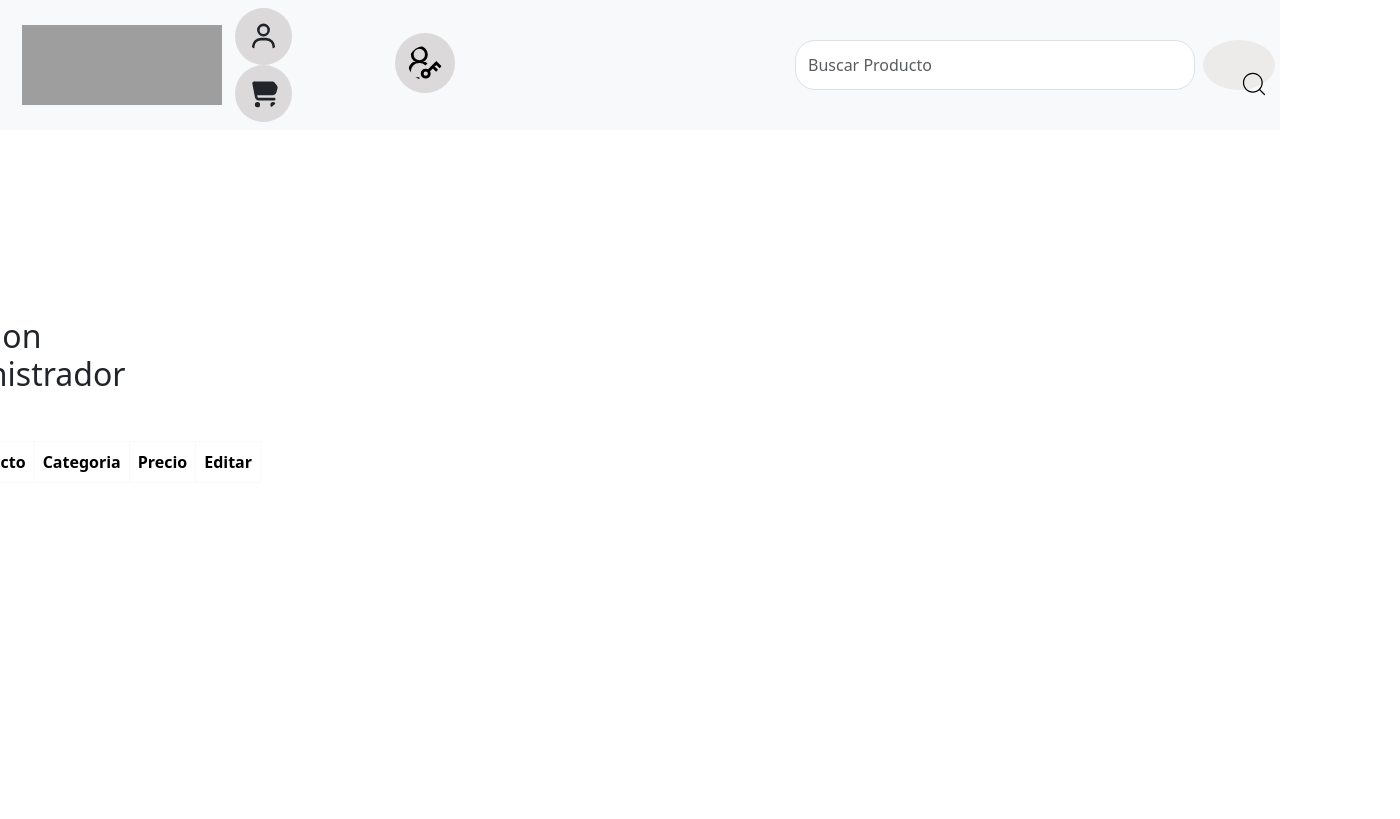
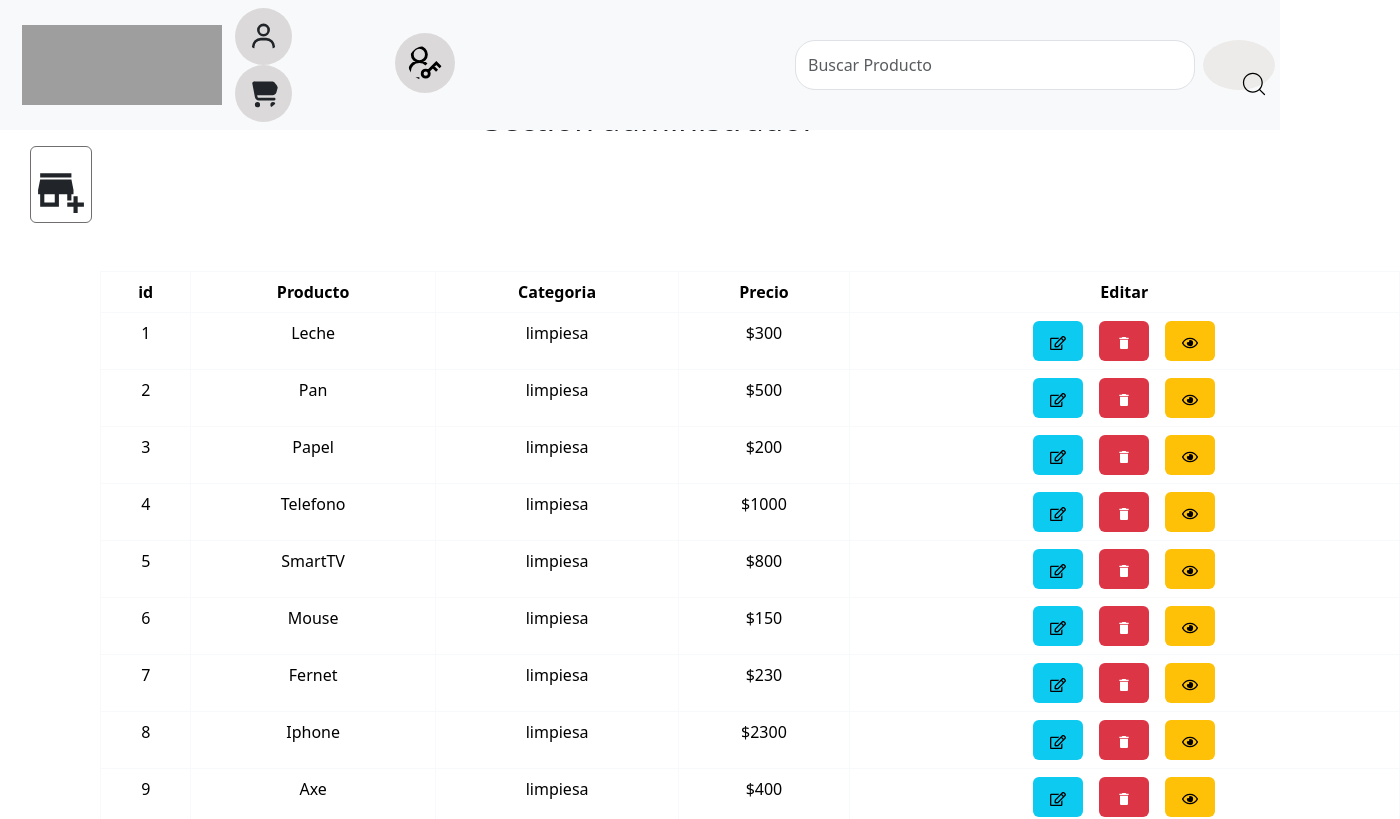
Before and after one commit to joseismaelvargas/ecomertproyecto, a React (Vite) app: page /administrador in a window 1280 px wide. Shown: the top 819 px of the page, 1400 px wide, since content can reach past the window. Built offline with nearby package versions, Linux system fonts and the light colour scheme; data requests are answered from the project's data file; grey boxes are pictures that could not be loaded; a web font is replaced by a local one.

Commit message:
Se creo la seccion admin

```diff
--- a/src/components/Modal.jsx
+++ b/src/components/Modal.jsx
@@ -57,7 +57,7 @@ export const Modal=({isOpen,modalClose,carrito,setCarrito})=>{
 
     return(
       <>
-        <article className={`modal ${isOpen?"is-open":""}`}>
+        <article className={`modalcarrito ${isOpen?"is-open":""}`}>
             <div className="container">
               <h1 className='nunito-uniquifier-titlemodal'>Mi Carrito</h1>
                <h1 className='titlemodal' onClick={modalClose}>X</h1>
--- /dev/null
+++ b/src/components/ModalAdmin.jsx
@@ -0,0 +1,22 @@
+export const ModalAdmin=()=>{
+    return(
+        <>
+   <div className="modal fade" id="exampleModal" tabindex="-1" aria-labelledby="exampleModalLabel" aria-hidden="true">
+  <div className="modal-dialog">
+    <div className="modal-content">
+      <div className="modal-header">
+        <h1 className="modal-title fs-5" id="exampleModalLabel">Agregue su Producto</h1>
+        <button type="button" className="btn-close" data-bs-dismiss="modal" aria-label="Close"></button>
+      </div>
+      <div className="modal-body">
+
+      </div>
+      <div className="modal-footer">
+
+      </div>
+    </div>
+  </div>
+</div>
+        </>
+    )
+}
--- a/src/components/css/administrador.css
+++ b/src/components/css/administrador.css
@@ -1,3 +1,29 @@
 .Administrador{
     margin: 100px -100px;
 }
+.button-admin{
+    margin: 0px 130px;
+    font-size: 50px;
+    border: solid 1px rgb(112, 110, 110);
+    padding: 0px 5px;
+
+
+
+}
+.button-admin:hover{
+   box-shadow: 0px 0px 2px 2px rgb(75, 74, 74);
+     color: rgb(255, 144, 17);
+}
+.table{
+    width: 1300px;
+    margin: auto 100px;
+}
+.button-opciones{
+    border: solid 3px black;
+    border: none;
+    margin: 0px 8px;
+    width: 50px;
+    height: 40px;
+
+
+}
--- a/src/components/css/modal.css
+++ b/src/components/css/modal.css
@@ -1,4 +1,4 @@
-.modal{
+.modalcarrito{
     background-color: rgb(255, 249, 249);
     color: rgb(73, 71, 71);
     height: 100%;
--- a/src/components/page/Administrador.jsx
+++ b/src/components/page/Administrador.jsx
@@ -1,9 +1,38 @@
 import "../css/administrador.css"
+import { ModalAdmin } from "../ModalAdmin"
+import { FaRegEdit } from "react-icons/fa";
+import { MdDelete } from "react-icons/md";
+import { FaRegEye } from "react-icons/fa";
+import { MdAddBusiness } from "react-icons/md";
+import { URL_productos } from "../helpers/queries";
+import { useEffect, useState } from "react";
 export const Administrador=()=>{
+    const [productos,setProductos]=useState([])
+    const Api=async()=>{
+   try{
+       const response=await fetch(URL_productos)
+       if(response.status===200){
+        let datos=await response.json()
+        console.log(datos)
+         setProductos(datos)
+       }
+   }catch{
+    console.log("Ocurrio un error con la petision")
+   }
+    }
+     useEffect(()=>{
+         Api()
+
+     },[])
+
     return(
         <>
-        <section className="container-fluid Administrador" >
+
+        <section className=" Administrador" >
+       <ModalAdmin></ModalAdmin>
        <h2 className="text-center">Section administrador</h2>
+
+       <button type="button" class="button-admin btn btn-Light" data-bs-toggle="modal" data-bs-target="#exampleModal"><MdAddBusiness></MdAddBusiness></button>
           <div className="table responsive mt-5">
             <table className="table table-hover table-bordered border-light text-center">
                 <thead>
@@ -15,7 +44,24 @@ export const Administrador=()=>{
                         <th>Editar</th>
                     </tr>
                 </thead>
-                <tbody></tbody>
+                <tbody>
+                    {
+                        productos.map((item)=>
+                          <tr key={item.id}>
+                        <td>{item.id}</td>
+                        <td>{item.name}</td>
+                        <td>limpiesa</td>
+                        <td>${item.precio}</td>
+                        <td>
+                           <button className="btn btn-info button-opciones"><FaRegEdit></FaRegEdit></button>
+                           <button className="btn btn-danger button-opciones"><MdDelete></MdDelete></button>
+                           <button className=" btn btn-warning button-opciones"><FaRegEye></FaRegEye></button>
+                        </td>
+                        </tr>)
+                    }
+
+
+                </tbody>
             </table>
 
           </div>
```
